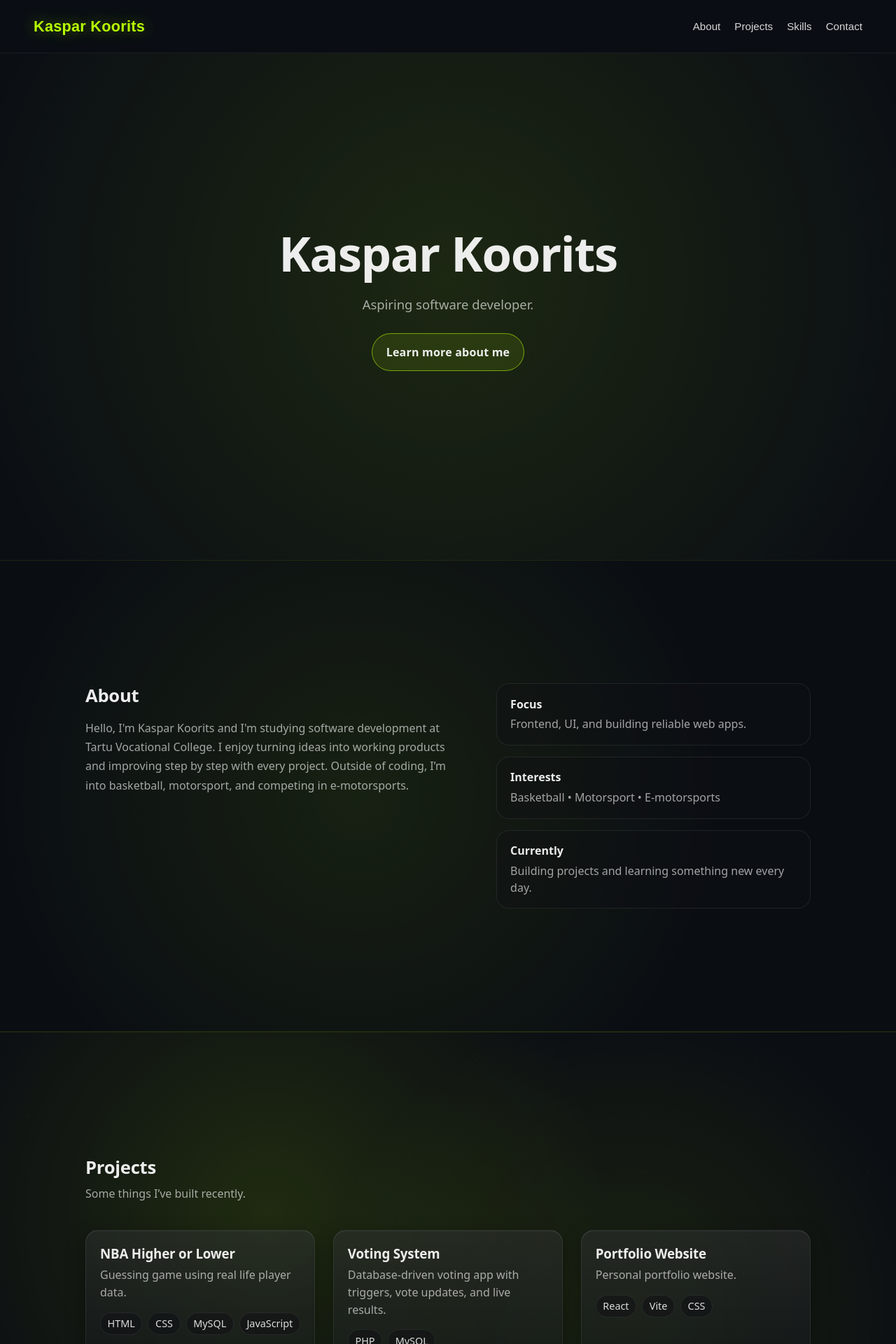
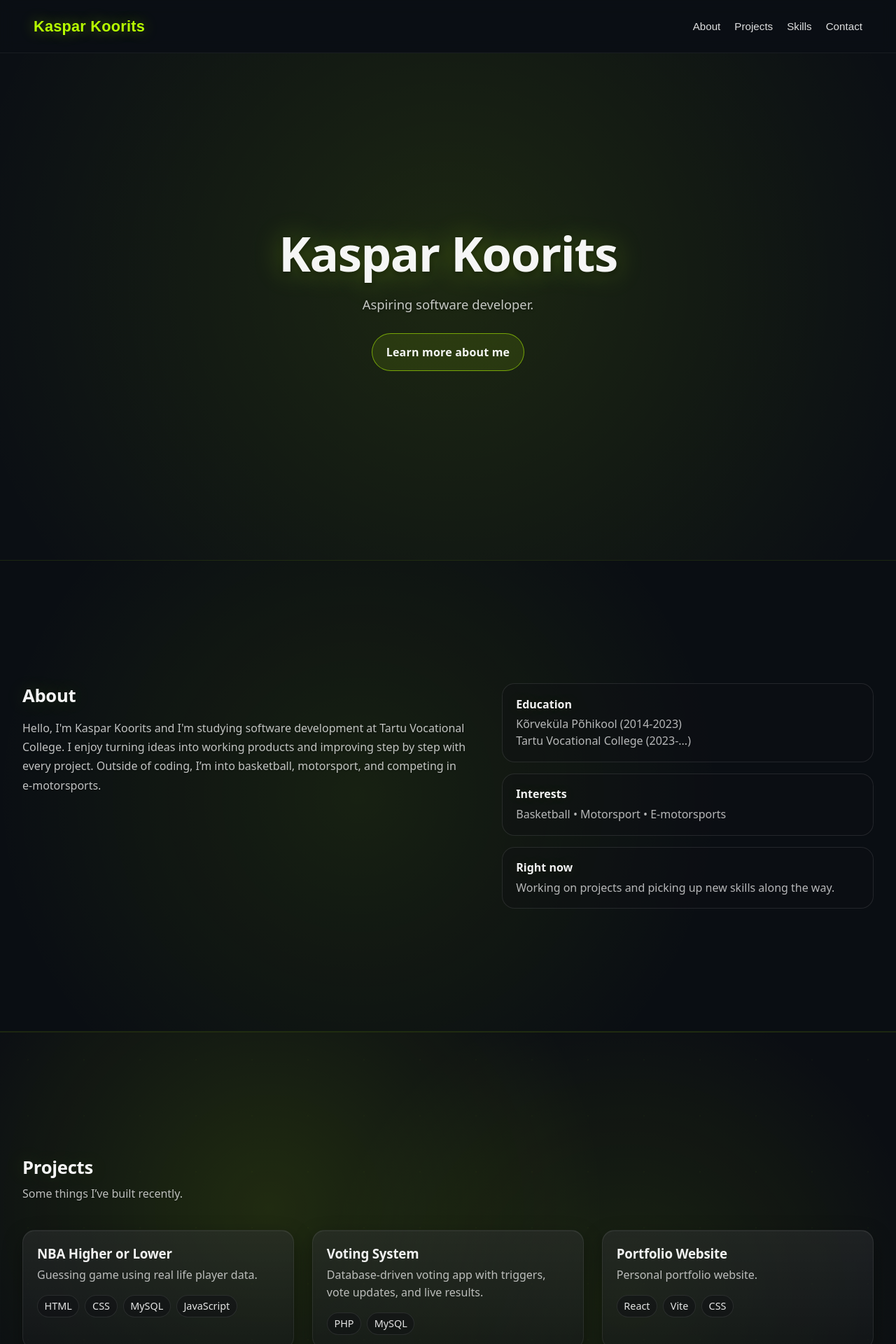
Before and after one commit to KasparKoorits/kaspar-portfolio, a React (Vite) app: page / in a window 1280 px wide. Shown: the top 1920 px of the page at 70% size. Built offline with nearby package versions, Linux system fonts and the light colour scheme.

Commit message:
Made visual enhancements. Changed About Me text.

```diff
--- a/src/components/About.jsx
+++ b/src/components/About.jsx
@@ -32,16 +32,19 @@ export default function About() {
 
           <div className="about__right">
             <div className="about__card">
-              <div className="about__cardTitle">Focus</div>
-              <div className="about__cardText">Frontend, UI, and building reliable web apps.</div>
+              <div className="about__cardTitle">Education</div>
+              <div className="about__cardText">
+                <div>Kõrveküla Põhikool (2014-2023)</div>
+                <div>Tartu Vocational College (2023-...)</div>
+              </div>
             </div>
             <div className="about__card">
               <div className="about__cardTitle">Interests</div>
               <div className="about__cardText">Basketball • Motorsport • E-motorsports</div>
             </div>
             <div className="about__card">
-              <div className="about__cardTitle">Currently</div>
-              <div className="about__cardText">Building projects and learning something new every day.</div>
+              <div className="about__cardTitle">Right now</div>
+              <div className="about__cardText">Working on projects and picking up new skills along the way.</div>
             </div>
           </div>
         </div>
--- a/src/index.css
+++ b/src/index.css
@@ -1,8 +1,8 @@
 :root {
   --bg: #0b0f14;
-  --text: rgba(255, 255, 255, 0.92);
-  --muted: rgba(255, 255, 255, 0.62);
-  --border: rgba(255, 255, 255, 0.08);
+  --text: rgba(255, 255, 255, 0.96);
+  --muted: rgba(255, 255, 255, 0.68);
+  --border: rgba(255, 255, 255, 0.10);
   --accent: #b7ff00;
   --accent-soft: rgba(183, 255, 0, 0.35);
   --header-h: 76px;
@@ -134,7 +134,7 @@ body::after {
 }
 
 .section__inner {
-  max-width: 1100px;
+  max-width: 1440px;
   margin: 0 auto;
   padding: 0 2rem;
   width: 100%;
--- a/src/styles/About.css
+++ b/src/styles/About.css
@@ -17,13 +17,16 @@
   font-size: 1.6rem;
   margin: 0 0 1rem;
   letter-spacing: -0.01em;
+  font-weight: 800;
+  text-shadow: 0 0 30px rgba(183, 255, 0, 0.2);
 }
 
 .about__text {
-  color: var(--muted);
+  color: rgba(255, 255, 255, 0.75);
   line-height: 1.7;
   margin: 0 0 1.3rem;
-  max-width: 62ch;
+  max-width: 85ch;
+  text-shadow: 0 1px 2px rgba(0, 0, 0, 0.3);
 }
 
 .about__right {
@@ -71,12 +74,14 @@
 }
 
 .about__cardTitle {
-  font-weight: 800;
+  font-weight: 900;
   margin-bottom: 0.35rem;
+  color: rgba(255, 255, 255, 0.95);
+  text-shadow: 0 0 20px rgba(183, 255, 0, 0.15);
 }
 
 .about__cardText {
-  color: var(--muted);
+  color: rgba(255, 255, 255, 0.7);
   line-height: 1.5;
 }
 
--- a/src/styles/Contact.css
+++ b/src/styles/Contact.css
@@ -4,13 +4,16 @@
   font-size: 1.6rem;
   margin: 0 0 0.5rem;
   letter-spacing: -0.01em;
+  font-weight: 800;
+  text-shadow: 0 0 30px rgba(183, 255, 0, 0.2);
 }
 
 .contact__subtitle {
-  color: var(--muted);
+  color: rgba(255, 255, 255, 0.72);
   margin: 0;
   line-height: 1.6;
-  max-width: 60ch;
+  max-width: 85ch;
+  text-shadow: 0 1px 2px rgba(0, 0, 0, 0.3);
 }
 
 .contact__grid {
@@ -21,8 +24,9 @@
 }
 
 .contact__panelTitle {
-  font-weight: 800;
+  font-weight: 900;
   margin-bottom: 1rem;
+  color: rgba(255, 255, 255, 0.94);
 }
 
 .contactForm { display: grid; gap: 1rem; }
@@ -47,10 +51,13 @@
   box-shadow: 0 4px 12px rgba(183, 255, 0, 0.1);
 }
 
-.socialItem__name { font-weight: 800; }
+.socialItem__name {
+  font-weight: 900;
+  color: rgba(255, 255, 255, 0.94);
+}
 
 .socialItem__hint {
-  color: var(--muted);
+  color: rgba(255, 255, 255, 0.65);
   font-size: 0.9rem;
   margin-top: 0.15rem;
 }
--- a/src/styles/Footer.css
+++ b/src/styles/Footer.css
@@ -6,7 +6,7 @@
 }
 
 .footer__inner {
-  max-width: 1100px;
+  max-width: 1440px;
   margin: 0 auto;
   padding: 0 2rem;
   display: flex;
--- a/src/styles/Header.css
+++ b/src/styles/Header.css
@@ -62,6 +62,7 @@
   opacity: 1;
   transform: translateY(-1px);
   color: var(--accent);
+  text-shadow: 0 0 15px rgba(183, 255, 0, 0.3);
 }
 
 @media (max-width: 900px) {
--- a/src/styles/Hero.css
+++ b/src/styles/Hero.css
@@ -10,7 +10,7 @@
 }
 
 .hero__inner {
-  max-width: 1100px;
+  max-width: 1440px;
   width: 100%;
   padding: 0 2rem;
   text-align: center;
@@ -20,14 +20,17 @@
   font-size: clamp(2.9rem, 6vw, 4.3rem);
   letter-spacing: -0.02em;
   margin: 0 0 0.7rem;
+  text-shadow: 0 0 40px rgba(183, 255, 0, 0.3), 0 2px 8px rgba(0, 0, 0, 0.6);
+  font-weight: 900;
 }
 
 .hero__subtitle {
-  color: var(--muted);
+  color: rgba(255, 255, 255, 0.75);
   margin: 0 auto 1.6rem;
   font-size: 1.15rem;
   line-height: 1.7;
-  max-width: 64ch;
+  max-width: 85ch;
+  text-shadow: 0 1px 4px rgba(0, 0, 0, 0.4);
 }
 
 .hero__cta {
--- a/src/styles/Projects.css
+++ b/src/styles/Projects.css
@@ -6,13 +6,16 @@
   font-size: 1.6rem;
   margin: 0 0 0.5rem;
   letter-spacing: -0.01em;
+  font-weight: 800;
+  text-shadow: 0 0 30px rgba(183, 255, 0, 0.2);
 }
 
 .projects__subtitle {
   margin: 0;
-  color: var(--muted);
+  color: rgba(255, 255, 255, 0.72);
   line-height: 1.6;
-  max-width: 60ch;
+  max-width: 85ch;
+  text-shadow: 0 1px 2px rgba(0, 0, 0, 0.3);
 }
 
 .projects__grid {
@@ -50,12 +53,13 @@
   margin: 0 0 0.35rem;
   font-weight: 900;
   letter-spacing: -0.01em;
-  transition: color 0.2s ease;
+  transition: color 0.2s ease, text-shadow 0.2s ease;
+  color: rgba(255, 255, 255, 0.94);
 }
 
 .project__desc {
   margin: 0;
-  color: var(--muted);
+  color: rgba(255, 255, 255, 0.7);
   line-height: 1.55;
 }
 
@@ -68,6 +72,7 @@
 
 .project:hover .project__title {
   color: var(--accent);
+  text-shadow: 0 0 25px rgba(183, 255, 0, 0.4);
 }
 
 @media (max-width: 900px) {
--- a/src/styles/Skills.css
+++ b/src/styles/Skills.css
@@ -17,13 +17,16 @@
   font-size: 1.6rem;
   margin: 0 0 0.5rem;
   letter-spacing: -0.01em;
+  font-weight: 800;
+  text-shadow: 0 0 30px rgba(183, 255, 0, 0.2);
 }
 
 .skills__subtitle {
-  color: var(--muted);
+  color: rgba(255, 255, 255, 0.72);
   margin: 0;
   line-height: 1.6;
-  max-width: 60ch;
+  max-width: 85ch;
+  text-shadow: 0 1px 2px rgba(0, 0, 0, 0.3);
 }
 
 .skills__grid {
@@ -62,7 +65,10 @@
   margin-bottom: 1rem;
 }
 
-.panel__title { font-weight: 800; }
+.panel__title {
+  font-weight: 900;
+  color: rgba(255, 255, 255, 0.94);
+}
 
 .panel__tag {
   font-size: 0.8rem;
```
